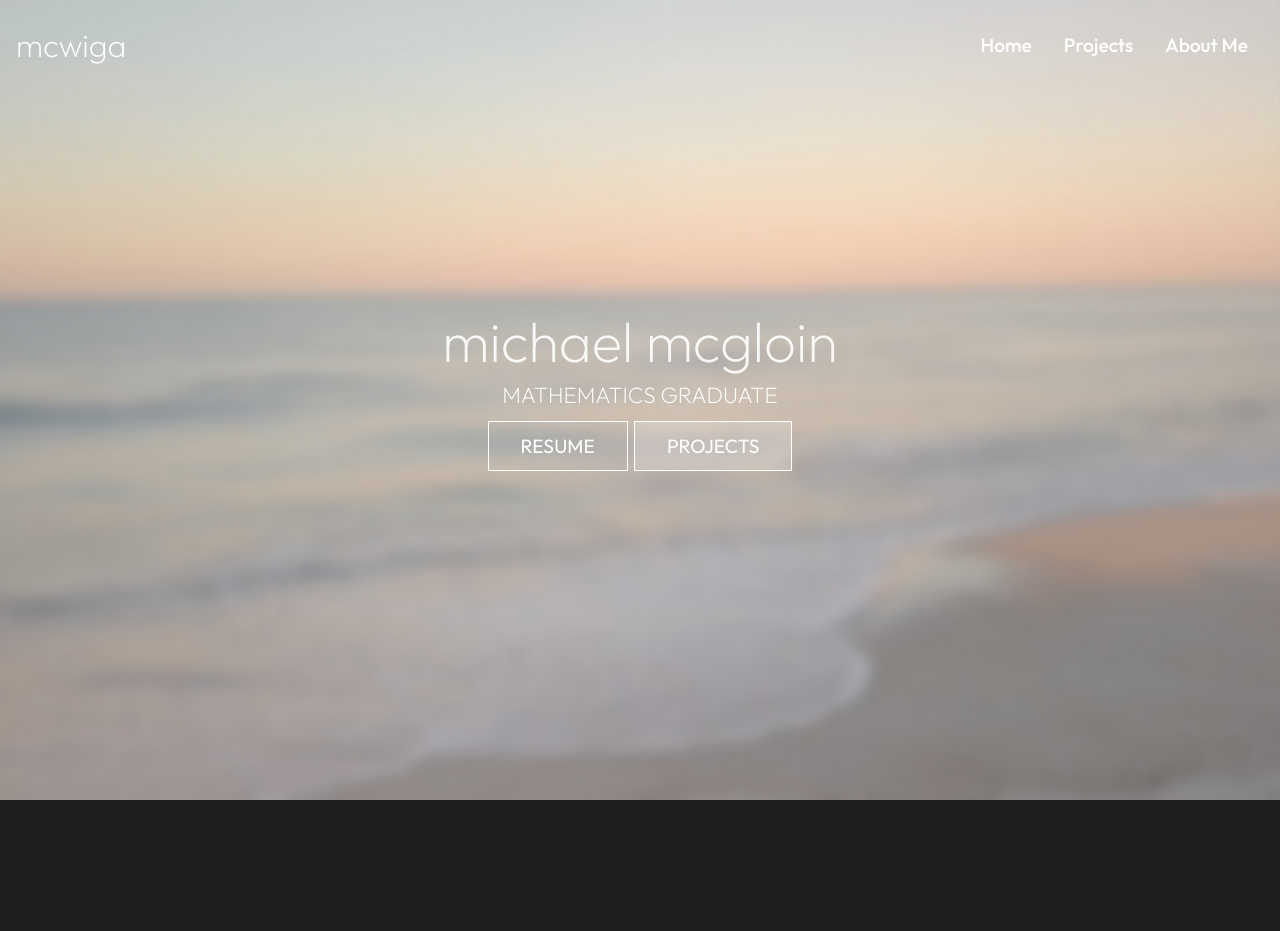
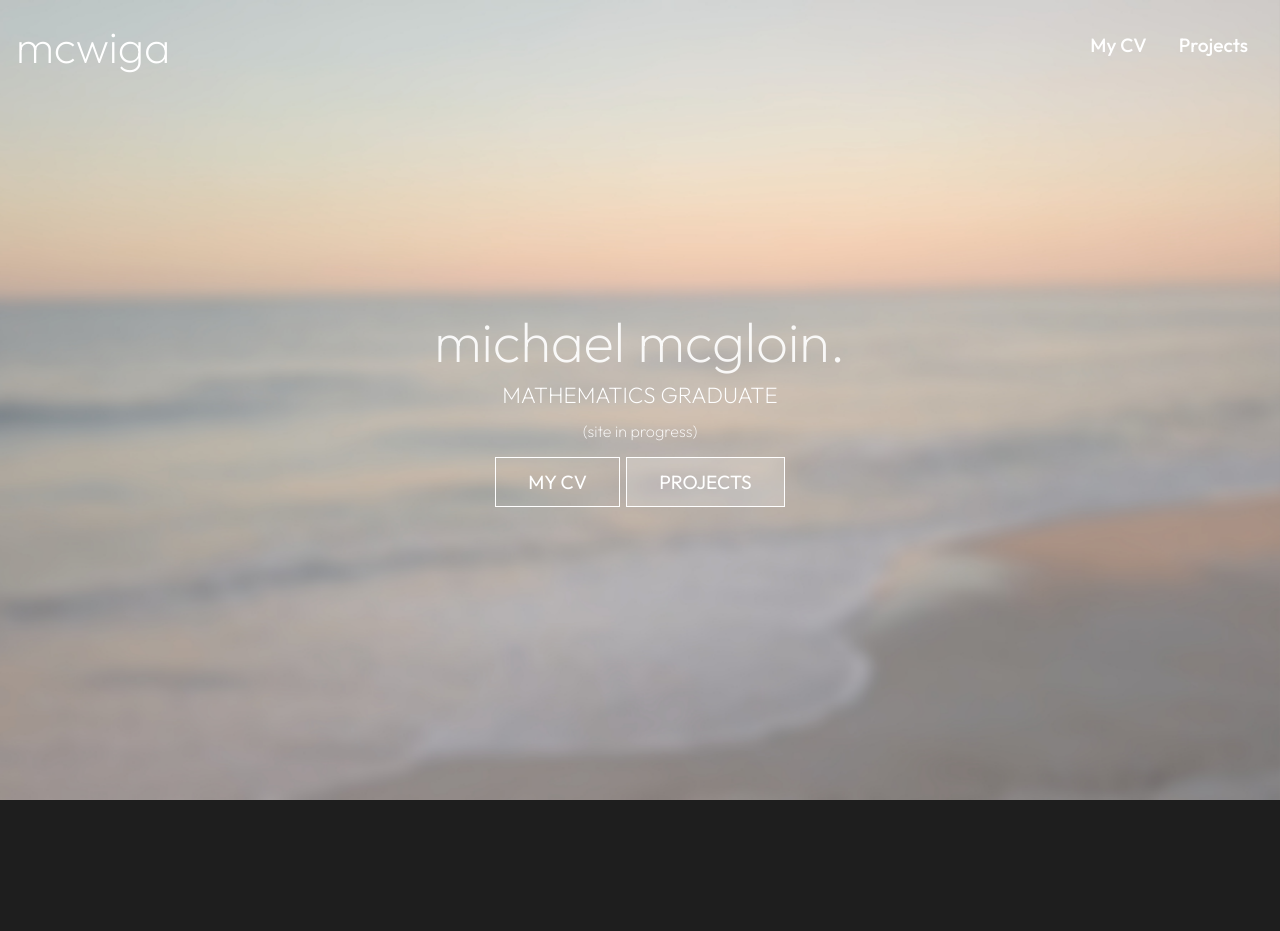
Before and after one commit to mcwiga/mcwiga.github.io, a React (Create React App) app: page / in a window 1280 px wide. Shown: the top 931 px of the page. Built offline with nearby package versions, Linux system fonts and the light colour scheme.

Commit message:
links uupdate 3

```diff
--- a/public/index.html
+++ b/public/index.html
@@ -25,7 +25,7 @@
       Learn how to configure a non-root public URL by running `npm run build`.
     -->
 
-    <title>React App</title>
+    <title>mcwiga</title>
   </head>
   <body>
     <noscript>You need to enable JavaScript to run this app.</noscript>
--- a/src/components/Footer.js
+++ b/src/components/Footer.js
@@ -1,6 +1,6 @@
 import React from 'react'
 import './FooterStyles.css'
-import {FaSpotify ,FaLinkedin, FaMailBulk, FaPhone, FaSearchLocation,FaTwitter} from 'react-icons/fa'
+import {FaSpotify ,FaLinkedin, FaMailBulk, FaPhone, FaSearchLocation, FaInstagram} from 'react-icons/fa'
 
 
 function Footer() {
@@ -32,9 +32,9 @@ function Footer() {
                     play guitar!</p>
 
                 <div className='social'>
-                <h4><FaSpotify size={30} style={{color: '#fffff', marginRight: '1rem'}}/></h4>
-                <h4> <FaTwitter size={30} style={{color: '#fffff', marginRight: '1rem'}}/></h4>
-                <h4> <FaLinkedin size={30} style={{color: '#fffff', marginRight: '1rem'}}/></h4>
+                <a href="https://open.spotify.com/artist/3R7P7bVHTZqeEpUAb2q5zs?si=cKUUtcTlRfu5rke61ZmeCA"><h4><FaSpotify size={30} style={{color: '#fffff', marginRight: '1rem'}}/></h4></a>
+                <a href="https://www.instagram.com/micycle/?hl=en"><h4><FaInstagram size={30} style={{color: '#fffff', marginRight: '1rem'}}/></h4></a>
+                <a href="https://www.linkedin.com/in/michael-mcgloin/"> <h4><FaLinkedin size={30} style={{color: '#fffff', marginRight: '1rem'}}/></h4></a>
                 </div>
             </div>
         </div>
--- a/src/components/FooterStyles.css
+++ b/src/components/FooterStyles.css
@@ -30,7 +30,7 @@
     margin: auto;
 }
 
-.footer h4 {
+.footer h4, a {
     font-size: 1.4rem;
     padding: 1rem 0;
 }
@@ -49,8 +49,8 @@
     padding-bottom: .5rem;
 }
 
-.footer .location h4 {
-    padding-top: 1.5rem;
+.footer .location h4, a {
+    padding-top: 1.2rem;
 }
 
 @media screen and (max-width:640px){
--- a/src/components/Navbar.js
+++ b/src/components/Navbar.js
@@ -17,13 +17,14 @@ const Navbar = () => {
         </Link>
         <ul className={click ? 'nav-menu active' : 'nav-menu'}>
             <li>
-                <Link to='/'>Home</Link>
+            <a href='https://docs.google.com/document/d/1lAbzRmNcgCobhZAC-P8-U3T74pJp2FLhW80rJukGMGU/edit?usp=sharing' l>
+                    My CV
+                </a>
             </li>
             <li>
-                <Link to='/'>Projects</Link>
-            </li>
-            <li>
-                <Link to='/'>About Me</Link>
+                <a href='https://github.com/mcwiga'>
+                    Projects
+                </a>
             </li>
         </ul>
         <div className='hamburger' onClick={handleClick}>
--- a/src/components/NavbarStyles.css
+++ b/src/components/NavbarStyles.css
@@ -13,6 +13,7 @@
     font-size: 200;
     font-weight: 200;
 }
+
 
 .nav-menu {
     display: flex;
@@ -58,5 +59,6 @@
     }
     .nav-menu a {
         font-size: 2rem;
+        font-weight: 200;
     }
 }
--- a/src/components/Video.js
+++ b/src/components/Video.js
@@ -9,11 +9,12 @@ function Video() {
   return (
     <div className='hero'><Render/>
         <div className='content'>
-            <h1>Michael McGloin</h1>
+            <h1>Michael McGloin.</h1>
             <p>Mathematics Graduate</p>
+            <h2>(Site in Progress)</h2>
             <div>
                 <a href='https://docs.google.com/document/d/1lAbzRmNcgCobhZAC-P8-U3T74pJp2FLhW80rJukGMGU/edit?usp=sharing' className='btn' l>
-                    Resume
+                    My CV
                 </a>
                 <a href='https://github.com/mcwiga' className='btn btn-light'>
                     Projects
--- a/src/components/VideoStyles.css
+++ b/src/components/VideoStyles.css
@@ -29,12 +29,22 @@
     color: rgba(255, 255, 2550, 0.9);
 }
 
+.hero .content h2 {
+    font-size: 1rem;
+    font-weight: 200;
+    line-height: 80%;
+    text-transform: lowercase;
+    margin-top: 1rem;
+    margin-bottom: 2rem;
+    color: rgba(255, 255, 2550, 0.9);
+}
+
 .hero p {
     font-size: 1.4rem;
     font-weight: 200;
     text-transform: uppercase;
     margin-top: 1rem;
-    margin-bottom: 1.6rem;
+    margin-bottom: 0.3rem;
     color: #fff;
 }
 
@@ -48,6 +58,6 @@
         }
         .content p {
             font-size: 1.4rem;
-            margin-bottom: 1.6rem;
+            margin-bottom: 1rem;
         }
 }
--- a/src/index.css
+++ b/src/index.css
@@ -7,7 +7,7 @@
   padding: 0;
 }
 
-h1,p,a, h4 {
+h1,p,a,h4,h2 {
   color: #fff;
 }
 
```
